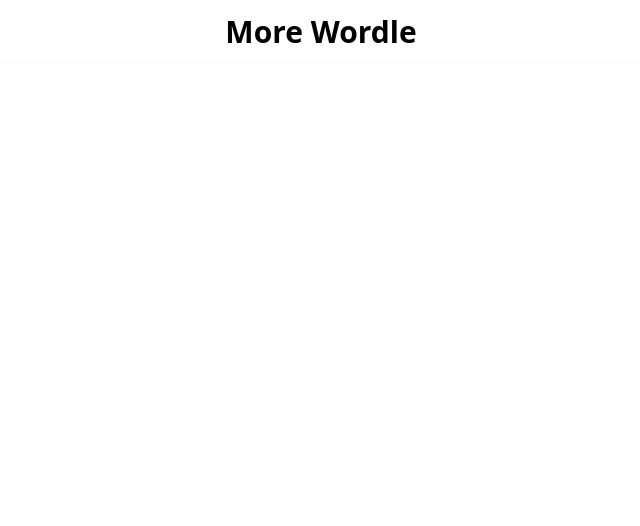
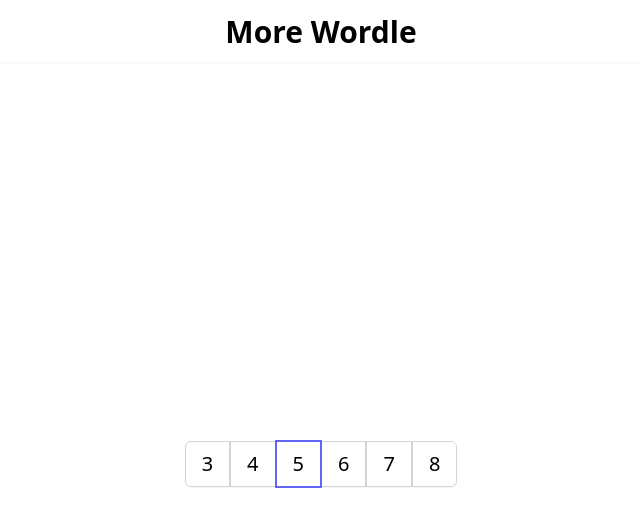
Before and after one commit to kevinlowe0x3F7/more-wordle, a Next.js app: page / in a window 1280 px wide. Shown: the top 526 px of the page, without its empty margins (319-959 px from the left). Built offline with nearby package versions, Linux system fonts and the light colour scheme.

Commit message:
Start using tailwind UI

```diff
--- a/package.json
+++ b/package.json
@@ -12,6 +12,7 @@
   },
   "dependencies": {
     "@prisma/client": "^4.9.0",
+    "clsx": "^1.2.1",
     "next": "13.2.1",
     "react": "18.2.0",
     "react-dom": "18.2.0",
--- a/src/app/page.tsx
+++ b/src/app/page.tsx
@@ -1,8 +1,11 @@
 import { type NextPage } from "next";
+import { LetterCountButtons } from "~/components/letterCountButtons";
 
 const Home: NextPage = () => {
   return (
-    <div className="container flex flex-col items-center justify-center gap-12 px-4 py-16 "></div>
+    <div className="container flex flex-col items-center justify-center gap-12 px-4 py-16 ">
+      <LetterCountButtons />
+    </div>
   );
 };
 
--- /dev/null
+++ b/src/components/letterCountButtons.tsx
@@ -0,0 +1,55 @@
+"use client";
+
+import clsx from "clsx";
+import * as React from "react";
+
+export const LetterCountButtons: React.FC = () => {
+  const letterCounts = [3, 4, 5, 6, 7, 8];
+  const [selectedCount, setSelectedCount] = React.useState(5);
+
+  return (
+    <span className="isolate inline-flex rounded-md shadow-sm">
+      {letterCounts.map((letters) => {
+        const buttonClassNames = clsx(
+          "relative first:rounded-l-md last:rounded-r-md inline-flex items-center border px-4 py-2 text-xl font-medium hover:dark:bg-gray-900",
+          {
+            "z-10 border-indigo-500 outline-none ring-1 ring-indigo-500":
+              letters === selectedCount,
+          },
+          {
+            "border-gray-300": letters !== selectedCount,
+          }
+        );
+        return (
+          <LetterCountButton
+            key={letters}
+            className={buttonClassNames}
+            onLetterClick={setSelectedCount}
+            letters={letters}
+          />
+        );
+      })}
+    </span>
+  );
+};
+
+const LetterCountButton: React.FC<{
+  className?: string;
+  onLetterClick: (letters: number) => void;
+  letters: number;
+}> = ({ className, onLetterClick, letters }) => {
+  const handleClick = React.useCallback(
+    () => onLetterClick(letters),
+    [onLetterClick, letters]
+  );
+  return (
+    <button
+      type="button"
+      className={className}
+      key={letters}
+      onClick={handleClick}
+    >
+      {letters}
+    </button>
+  );
+};
```
Also changed, not shown: 1 other file (tests, documents, lock files or other folders).
